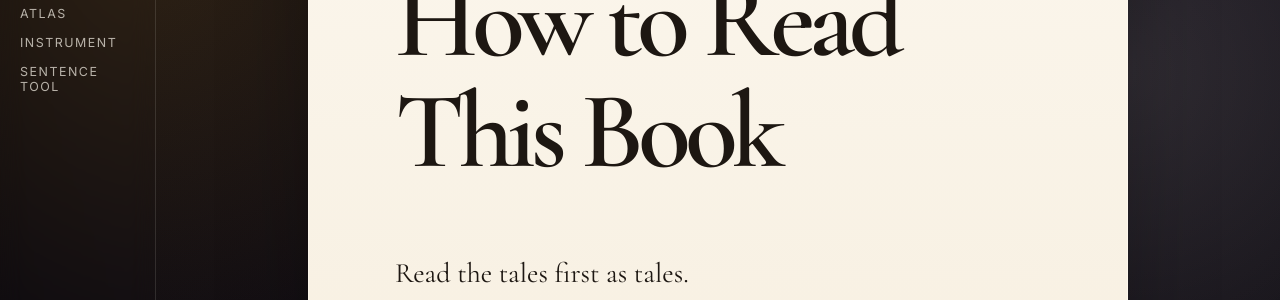
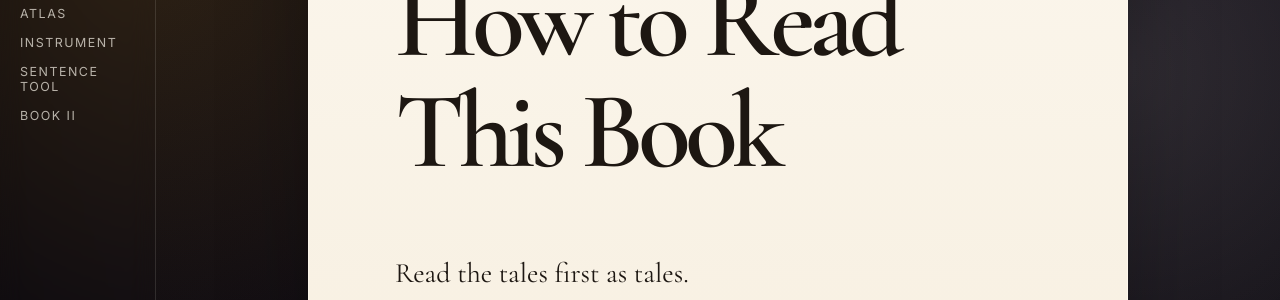
Before and after one commit to TitanicParker/how-sentences-come-to-rest, a Jekyll site: the page built from how-to-read.md, in a window 1280 px wide. Shown: the part 178-478 px from the top of the page. Built offline with Jekyll 4.4.1, drawn with Linux system fonts in a browser that asks for light colours; our own code applies the rules of GitHub Pages for plain Markdown files.

Commit message:
Allow Book II to share Jekyll layout with progressed accent

```diff
--- a/_layouts/default.html
+++ b/_layouts/default.html
@@ -13,8 +13,11 @@
     <link rel="preconnect" href="https://fonts.gstatic.com" crossorigin>
     <link href="https://fonts.googleapis.com/css2?family=Cormorant+Garamond:wght@400;500;600;700&family=Inter:wght@400;500;600;700&display=swap" rel="stylesheet">
     <link rel="stylesheet" href="{{ '/assets/css/style.css' | relative_url }}">
+    {% if page.book_class == 'book-two' %}
+    <link rel="stylesheet" href="{{ '/assets/css/book-two.css' | relative_url }}">
+    {% endif %}
   </head>
-  <body>
+  <body{% if page.book_class %} class="{{ page.book_class }}"{% endif %}>
     <a class="skip-link" href="#main-content">Skip to book text</a>
     <div class="reading-progress" aria-hidden="true"><span id="reading-progress-bar"></span></div>
 
@@ -27,6 +30,7 @@
           <a href="{{ '/chapter-12/' | relative_url }}">Atlas</a>
           <a href="{{ '/instrument.html' | relative_url }}">Instrument</a>
           <a href="{{ '/landing-instrument.html' | relative_url }}">Sentence Tool</a>
+          <a href="{{ '/books/02-atlas-of-remainders/' | relative_url }}">Book II</a>
         </nav>
       </aside>
 
```
Also changed, not shown: other parts of _layouts/default.html (+1 -0 lines).
